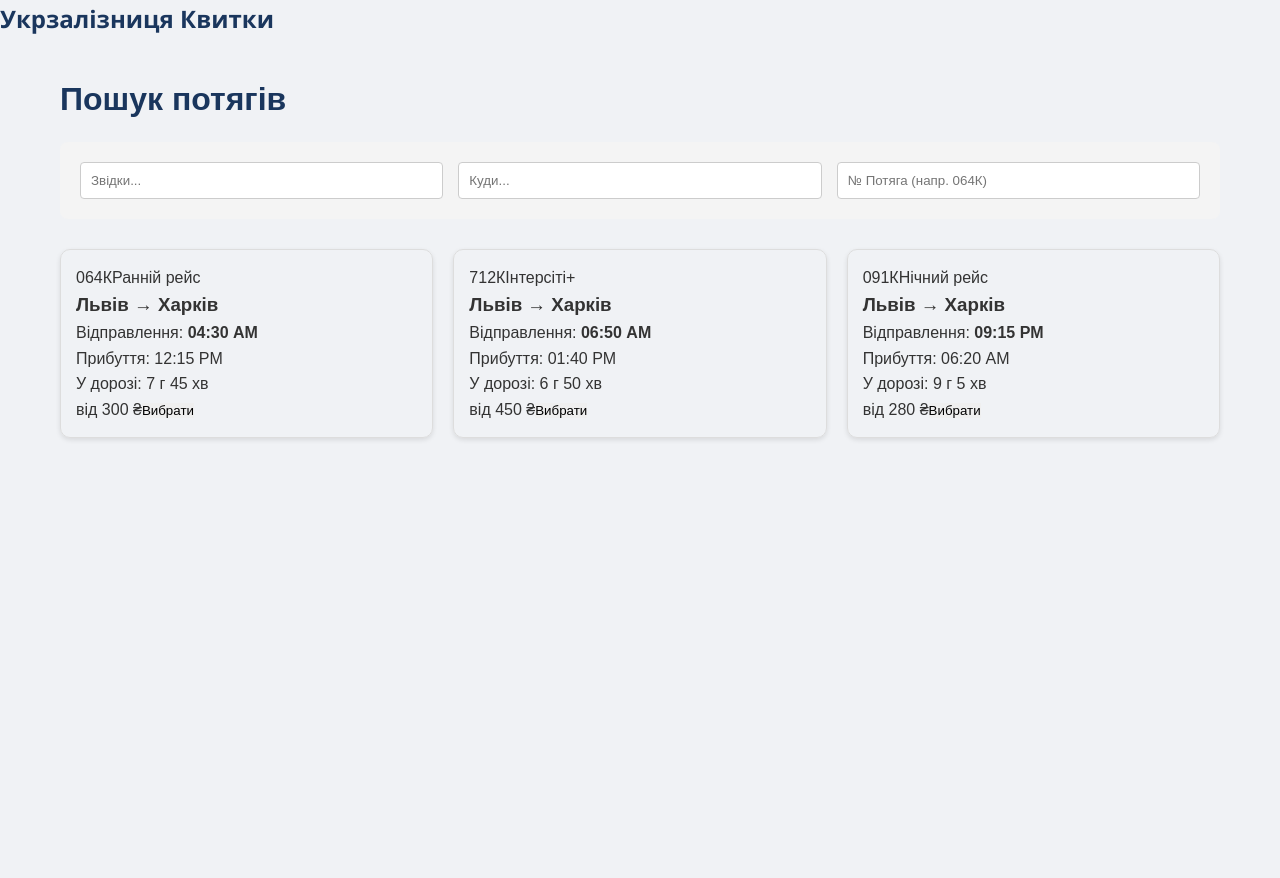
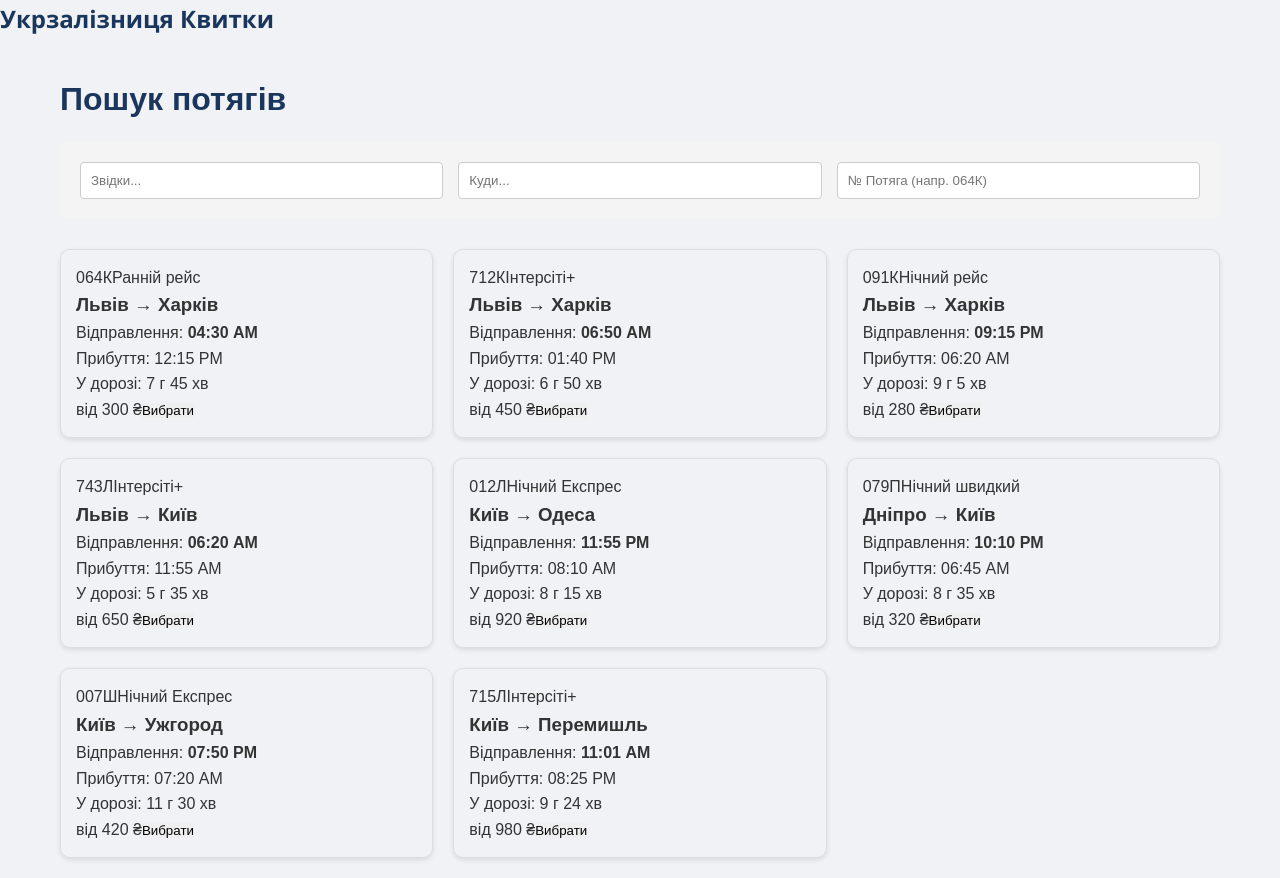
Before and after one commit to rakovychsofiya-arch/RailwayStation, a React (Vite) app: page / in a window 1280 px wide. Before the commit the page ends 800 px from the top, so only its background shows below. Built offline with nearby package versions, Linux system fonts and the light colour scheme; the HTML template or start-up script is replaced by a standard one.

Commit message:
Add  new trains for testing filters

```diff
--- a/src/data/trains.js
+++ b/src/data/trains.js
@@ -48,6 +48,86 @@
       { number: 5, type: "Плацкарт", capacity: 54, price: 280, bookedSeats: [] }
     ],
     train_type: "Нічний рейс"
+  },
+  {
+    id: "4",
+    number: "743Л",
+    route: { from: "Львів", to: "Київ" },
+    departure: "2026-05-10T06:20:00",
+    arrival: "2026-05-10T11:55:00",
+    durationMinutes: 335,
+    wagons: [
+      { number: 1, type: "1 клас", capacity: 60, price: 1100, bookedSeats: [] },
+      { number: 2, type: "1 клас", capacity: 60, price: 1100, bookedSeats: [] },
+      { number: 3, type: "2 клас", capacity: 90, price: 650, bookedSeats: [] },
+      { number: 4, type: "2 клас", capacity: 90, price: 650, bookedSeats: [] },
+      { number: 5, type: "2 клас", capacity: 90, price: 650, bookedSeats: [] }
+    ],
+    train_type: "Інтерсіті+"
+  },
+  {
+    id: "5",
+    number: "012Л",
+    route: { from: "Київ", to: "Одеса" },
+    departure: "2026-05-10T23:55:00",
+    arrival: "2026-05-11T08:10:00",
+    durationMinutes: 495,
+    wagons: [
+      { number: 1, type: "Люкс", capacity: 18, price: 1800, bookedSeats: [] },
+      { number: 2, type: "Купе", capacity: 36, price: 920, bookedSeats: [] },
+      { number: 3, type: "Купе", capacity: 36, price: 920, bookedSeats: [] },
+      { number: 4, type: "Купе", capacity: 36, price: 920, bookedSeats: [] },
+      { number: 5, type: "Купе", capacity: 36, price: 920, bookedSeats: [] }
+    ],
+    train_type: "Нічний Експрес"
+  },
+  {
+    id: "6",
+    number: "079П",
+    route: { from: "Дніпро", to: "Київ" },
+    departure: "2026-05-10T22:10:00",
+    arrival: "2026-05-11T06:45:00",
+    durationMinutes: 515,
+    wagons: [
+      { number: 1, type: "Купе", capacity: 36, price: 600, bookedSeats: [] },
+      { number: 2, type: "Купе", capacity: 36, price: 600, bookedSeats: [] },
+      { number: 3, type: "Плацкарт", capacity: 54, price: 320, bookedSeats: [] },
+      { number: 4, type: "Плацкарт", capacity: 54, price: 320, bookedSeats: [] },
+      { number: 5, type: "Плацкарт", capacity: 54, price: 320, bookedSeats: [] }
+    ],
+    train_type: "Нічний швидкий"
+  },
+  {
+    id: "7",
+    number: "007Ш",
+    route: { from: "Київ", to: "Ужгород" },
+    departure: "2026-05-10T19:50:00",
+    arrival: "2026-05-11T07:20:00",
+    durationMinutes: 690,
+    wagons: [
+      { number: 1, type: "Люкс", capacity: 18, price: 2100, bookedSeats: [] },
+      { number: 2, type: "Купе", capacity: 36, price: 1050, bookedSeats: [] },
+      { number: 3, type: "Купе", capacity: 36, price: 1050, bookedSeats: [] },
+      { number: 4, type: "Купе", capacity: 36, price: 1050, bookedSeats: [] },
+      { number: 5, type: "Плацкарт", capacity: 54, price: 420, bookedSeats: [] }
+    ],
+    train_type: "Нічний Експрес"
+  },
+  {
+    id: "8",
+    number: "715Л",
+    route: { from: "Київ", to: "Перемишль" },
+    departure: "2026-05-10T11:01:00",
+    arrival: "2026-05-10T20:25:00",
+    durationMinutes: 564,
+    wagons: [
+      { number: 1, type: "1 клас", capacity: 60, price: 1450, bookedSeats: [] },
+      { number: 2, type: "2 клас", capacity: 90, price: 980, bookedSeats: [] },
+      { number: 3, type: "2 клас", capacity: 90, price: 980, bookedSeats: [] },
+      { number: 4, type: "2 клас", capacity: 90, price: 980, bookedSeats: [] },
+      { number: 5, type: "2 клас", capacity: 90, price: 980, bookedSeats: [] }
+    ],
+    train_type: "Інтерсіті+"
   }
 ];
 
```
